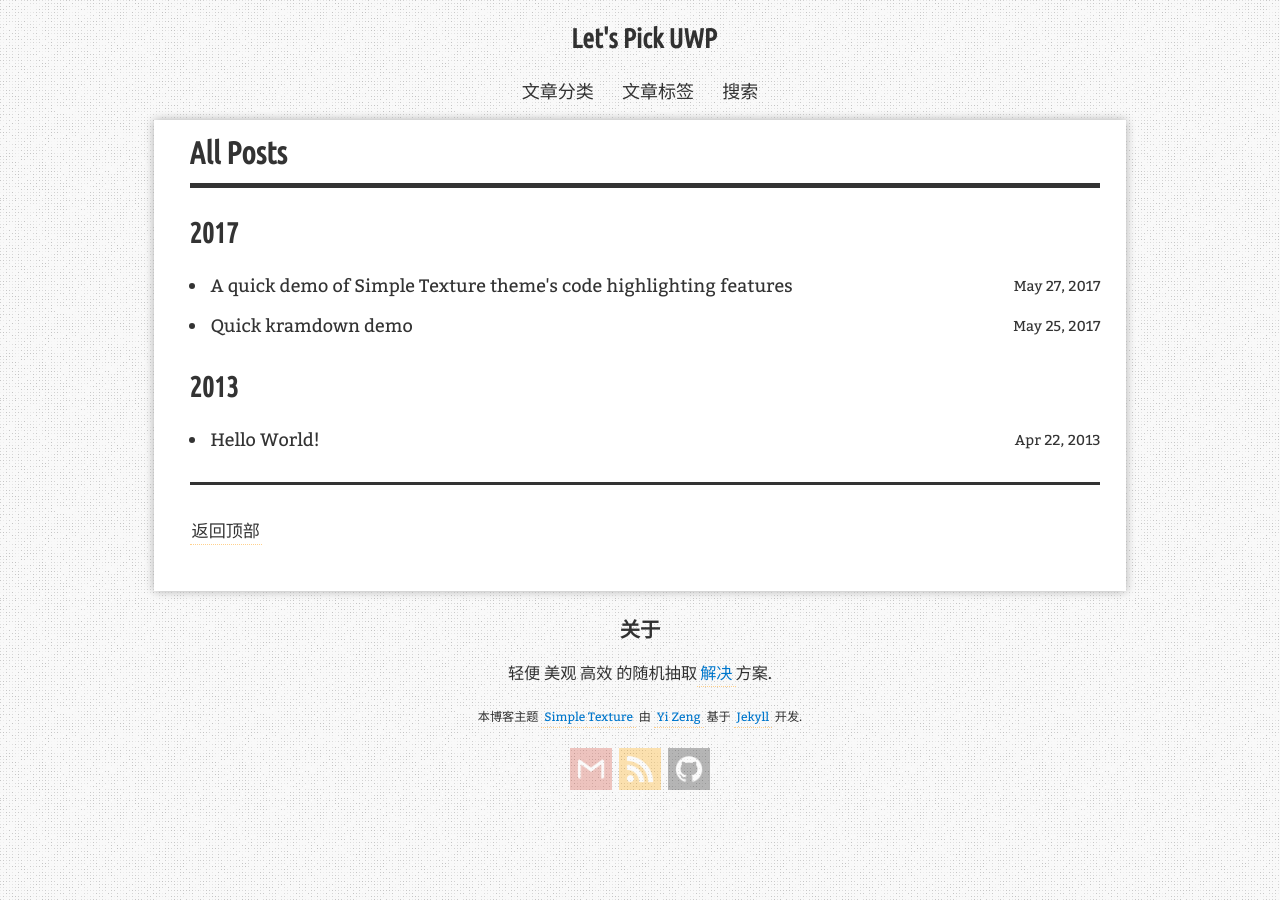
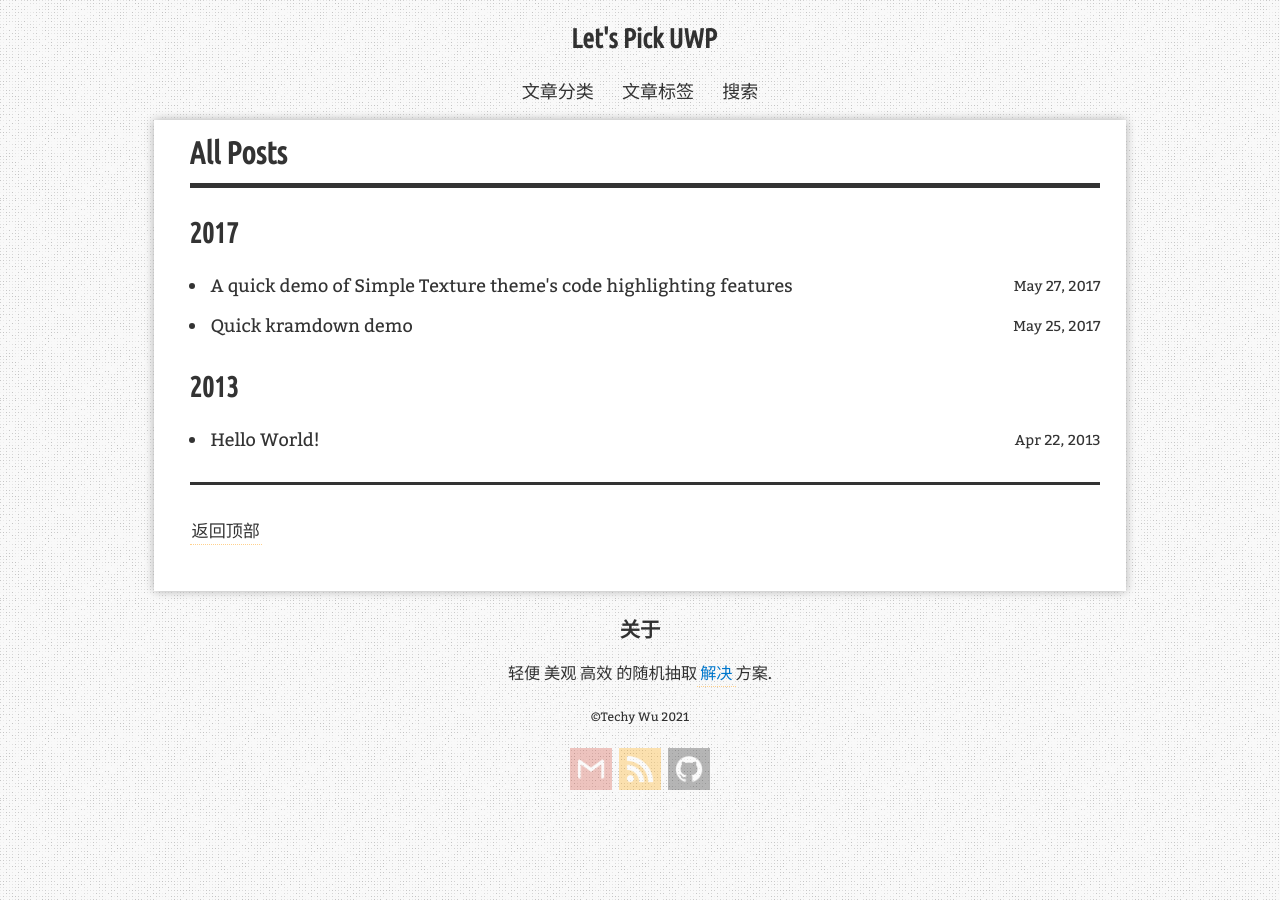
Before and after one commit to Techy-Wu/Let-s_Pick_UWP, a Jekyll site: the page built from blog/index.html, in a window 1280 px wide. Built offline with Jekyll 4.4.1, drawn with Linux system fonts in a browser that asks for light colours; comment, search, counter and statistics services are not loaded.

Commit message:
Update i18n.yml

```diff
--- a/_data/i18n.yml
+++ b/_data/i18n.yml
@@ -4,7 +4,7 @@ en: &en
   back_to_top: 'Back to Top'
   categories: 'Categories'
   close: 'Close'
-  enter_blog: 'Enter Blog'
+  enter_blog: 'Enter Support Center'
   last_updated: 'Last updated'
   menu: 'Menu'
   more: 'More'
@@ -25,7 +25,7 @@ en: &en
   show_comments: 'Show Comments'
   show_license: 'Show License'
   tags: 'Tags'
-  theme_info: '<p><small>Theme <a href="https://github.com/yizeng/jekyll-theme-simple-texture" target="_blank">Simple Texture</a> developed by <a href="https://yizeng.me" target="_blank">Yi Zeng</a>, powered by <a href="https://jekyllrb.com/" target="_blank">Jekyll</a>.</small></p>'
+  theme_info: '<p><small>©Techy Wu 2021</small></p>'
   view: 'View'
 en-us:
   <<: *en
@@ -43,7 +43,7 @@ zh: &zh
   back_to_top: '返回顶部'
   categories: '文章分类'
   close: '关闭'
-  enter_blog: '进入博客'
+  enter_blog: '进入支持中心'
   last_updated: '最后更新于'
   menu: '菜单'
   more: '更多'
@@ -65,7 +65,7 @@ zh: &zh
   show_comments: '显示评论'
   show_license: '显示许可证'
   tags: '文章标签'
-  theme_info: '<p><small>本博客主题 <a href="https://github.com/yizeng/jekyll-theme-simple-texture" target="_blank">Simple Texture</a> 由 <a href="https://yizeng.me" target="_blank">Yi Zeng</a> 基于 <a href="https://jekyllrb.com/" target="_blank">Jekyll</a> 开发.</small></p>'
+  theme_info: '<p><small>©Techy Wu 2021</small></p>'
   view: '查阅'
 zh-cn:
   <<: *zh
```
